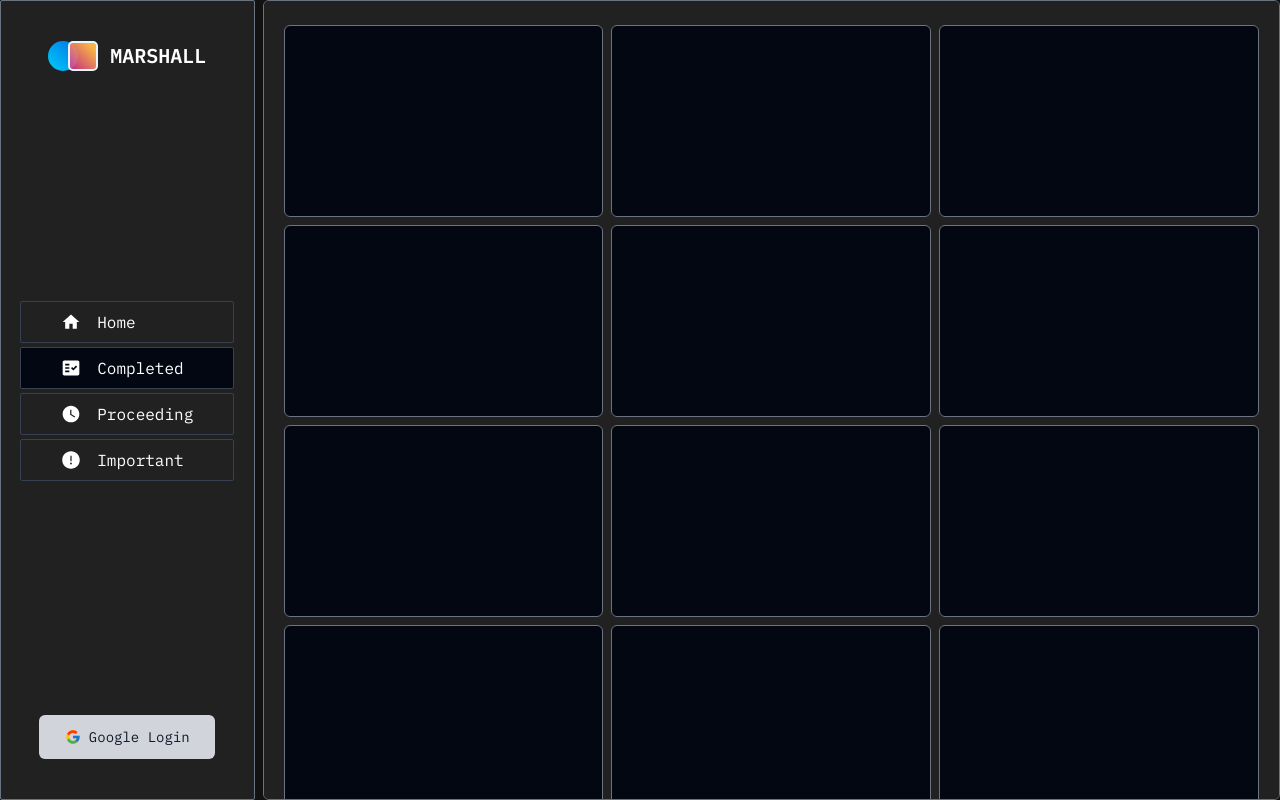
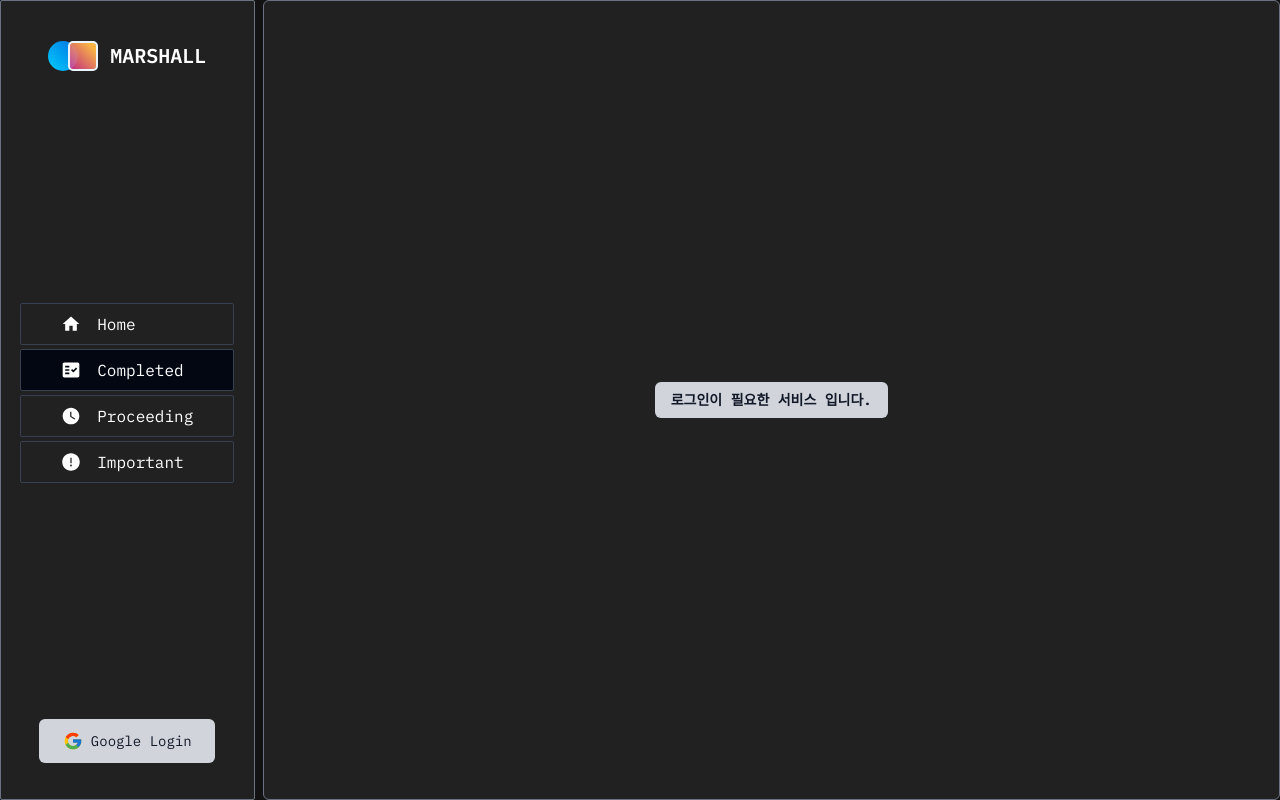
Before and after one commit to Marshallhch/aicc6_node, a React (Vite) app in the folder APPs/tasks_app/front/: page /completed in a window 1280 px wide. Built offline with nearby package versions, Linux system fonts and the light colour scheme.

Commit message:
'0528_tasks_v1.7'

```diff
--- /dev/null
+++ b/APPs/tasks_app/front/src/components/Common/AddItem.jsx
@@ -0,0 +1,19 @@
+import React from 'react';
+import { IoAddCircleOutline } from 'react-icons/io5';
+
+const AddItem = () => {
+  return (
+    <div className="add-card item w-1/3 h-[25vh] p-[0.25rem]">
+      <div className="w-full h-full border border-gray-500 rounded-md flex py-3 items-center justify-center">
+        <button className="flex items-center gap-2 group">
+          <IoAddCircleOutline className="w-8 h-8 text-gray-400 font-light group-hover:text-gray-200" />
+          <span className="text-gray-400 cursor-pointer group-hover:text-gray-200">
+            할일 추가하기
+          </span>
+        </button>
+      </div>
+    </div>
+  );
+};
+
+export default AddItem;
--- a/APPs/tasks_app/front/src/components/Common/ItemPanel.jsx
+++ b/APPs/tasks_app/front/src/components/Common/ItemPanel.jsx
@@ -1,26 +1,18 @@
 import React from 'react';
 import Item from './Item';
+import { useSelector } from 'react-redux';
+import AddItem from './AddItem';
 
 const ItemPanel = ({ pageTitle }) => {
-  const userKey = true;
+  const authData = useSelector((state) => state.auth.authData);
+  const userKey = authData?.sub;
   return (
     <div className="panel bg-[#212121] w-4/5 h-full rounded-md border border-gray-500 py-5 px-4 overflow-y-auto">
       {userKey ? (
         <div className="login-message w-full h-full">
           <div className="flex flex-wrap">
             <Item />
-            <Item />
-            <Item />
-            <Item />
-            <Item />
-            <Item />
-            <Item />
-            <Item />
-            <Item />
-            <Item />
-            <Item />
-            <Item />
-            <Item />
+            <AddItem />
           </div>
         </div>
       ) : (
--- a/APPs/tasks_app/front/src/components/Common/Navbar.jsx
+++ b/APPs/tasks_app/front/src/components/Common/Navbar.jsx
@@ -6,7 +6,7 @@ import { FcGoogle } from 'react-icons/fc';
 import { GoogleLogin, GoogleOAuthProvider } from '@react-oauth/google';
 import { jwtDecode } from 'jwt-decode';
 import { useDispatch, useSelector } from 'react-redux';
-import { login } from '../../redux/slices/authSlice';
+import { login, logout } from '../../redux/slices/authSlice';
 
 const Navbar = () => {
   const path = useLocation();
@@ -23,12 +23,18 @@ const Navbar = () => {
       try {
         const decoded = jwtDecode(credentialResponse.credential);
         dispatch(login({ authData: decoded }));
+        setIsAuth(true);
       } catch (error) {
         console.error('Google Login Error', error);
       }
     },
     [dispatch]
   );
+
+  const handleLogoutClick = () => {
+    dispatch(logout());
+    setIsAuth(false);
+  };
 
   // useEffect(() => {
   //   const storedAuthData = JSON.parse(localStorage.getItem('authData'));
@@ -60,18 +66,31 @@ const Navbar = () => {
           </li>
         ))}
       </ul>
-      <div className="auth-wrapper flex justify-center w-4/5">
+
+      {isAuth ? (
+        <div className="w-4/5 flex items-center">
+          <button
+            className="flex justify-center items-center gap-2 bg-gray-300 text-gray-900 py-3 px-4 rounded-md w-full"
+            onClick={handleLogoutClick}
+          >
+            <FcGoogle className="w-5 h-5" />
+            <span className="text-sm">{name}님 로그아웃</span>
+          </button>
+        </div>
+      ) : (
+        <div className="auth-wrapper flex justify-center w-4/5 login-btn">
           <GoogleOAuthProvider clientId={googleClientId}>
             <GoogleLogin
               onSuccess={handleLoginSuccess}
               onError={handleLoginError}
             />
             <button className="flex justify-center items-center gap-2 bg-gray-300 text-gray-900 py-3 px-4 rounded-md w-full">
-            <FcGoogle />
+              <FcGoogle className="w-5 h-5" />
               <span className="text-sm">Google Login</span>
             </button>
           </GoogleOAuthProvider>
         </div>
+      )}
     </nav>
   );
 };
```
Lines whose indentation alone changed are shown as unchanged.
